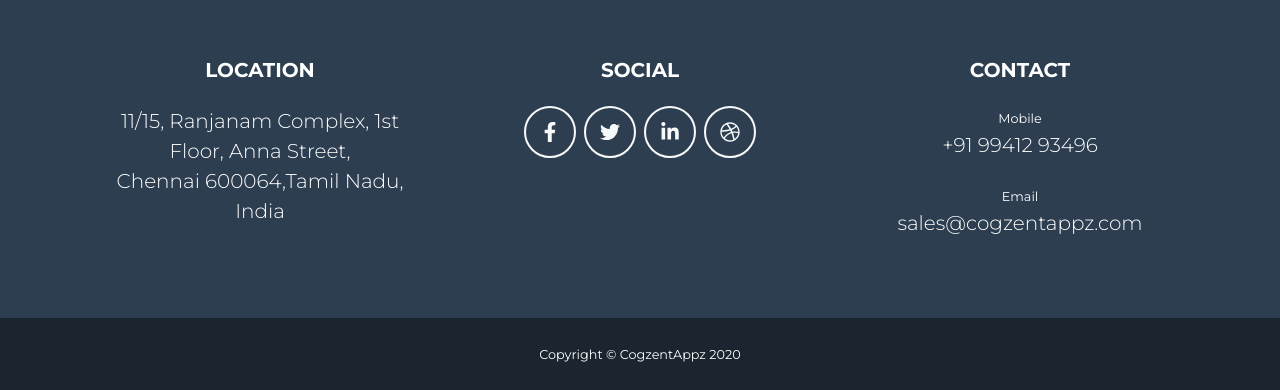
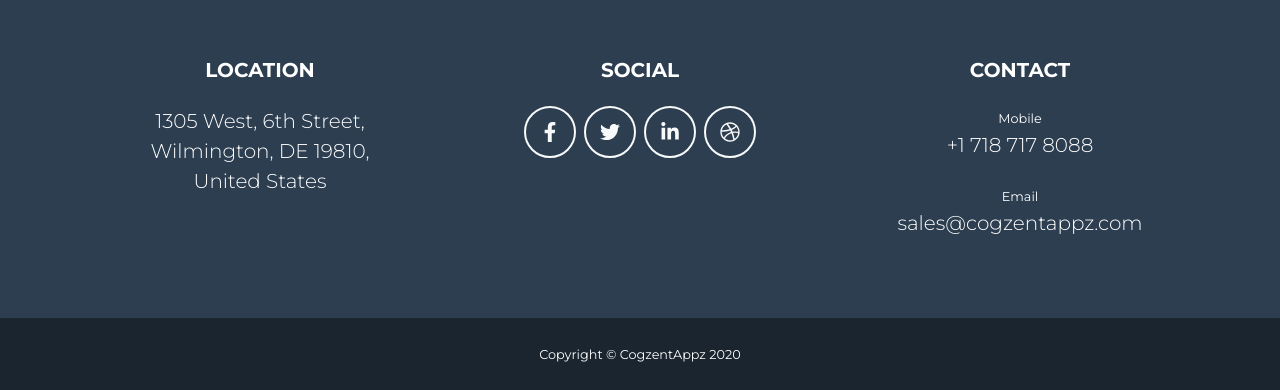
Before and after one commit to kar-thi/CogzentAppz, a plain HTML site: page index.html in a window 1280 px wide. Shown: the part 5275-5665 px from the top of the page. Drawn offline with nearby package versions, Linux system fonts and the light colour scheme.

Commit message:
Add files via upload

```diff
--- a/index.html
+++ b/index.html
@@ -393,7 +393,7 @@
                 <!-- Footer Location-->
                 <div class="col-lg-4 mb-5 mb-lg-0">
                     <h5 class="text-uppercase mb-4">Location</h5>
-                    <p class="lead mb-0">11/15, Ranjanam Complex, 1st Floor, Anna Street,<br /> Chennai 600064,Tamil Nadu, India</p>
+                    <p class="lead mb-0">1305 West, 6th Street, Wilmington, DE 19810,<br /> United States</p>
                 </div>
                 <!-- Footer Social Icons-->
                 <div class="col-lg-4 mb-5 mb-lg-0">
@@ -405,7 +405,7 @@
                 <div class="col-lg-4">
                     <h5 class="text-uppercase mb-4">Contact</h5>
                     <small>Mobile</small>
-                    <p class="lead mb-0">+91 99412 93496</p>
+                    <p class="lead mb-0">+1 718 717 8088</p>
                     <br />
                     <small>Email</small>
                     <p class="lead mb-0">sales@cogzentappz.com</p>
```
